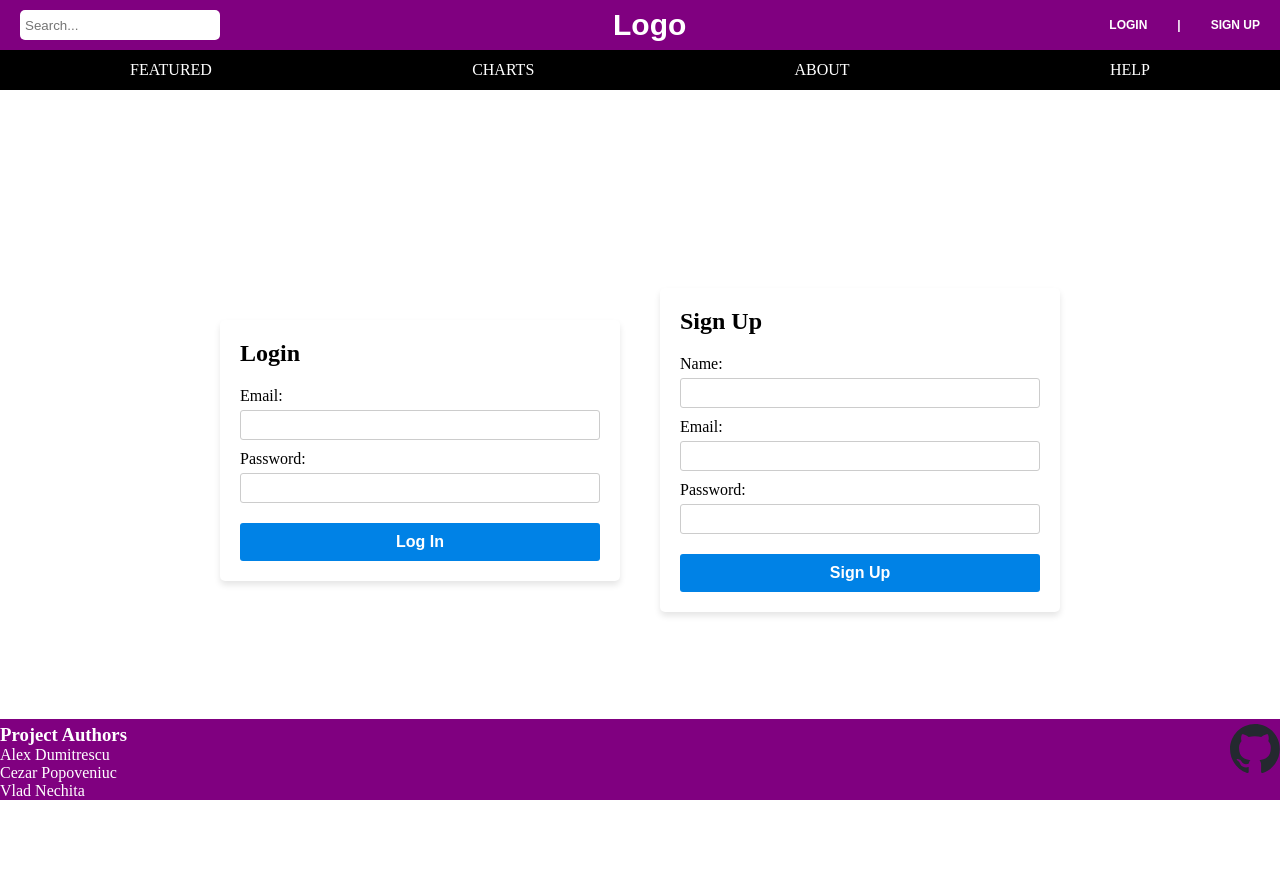
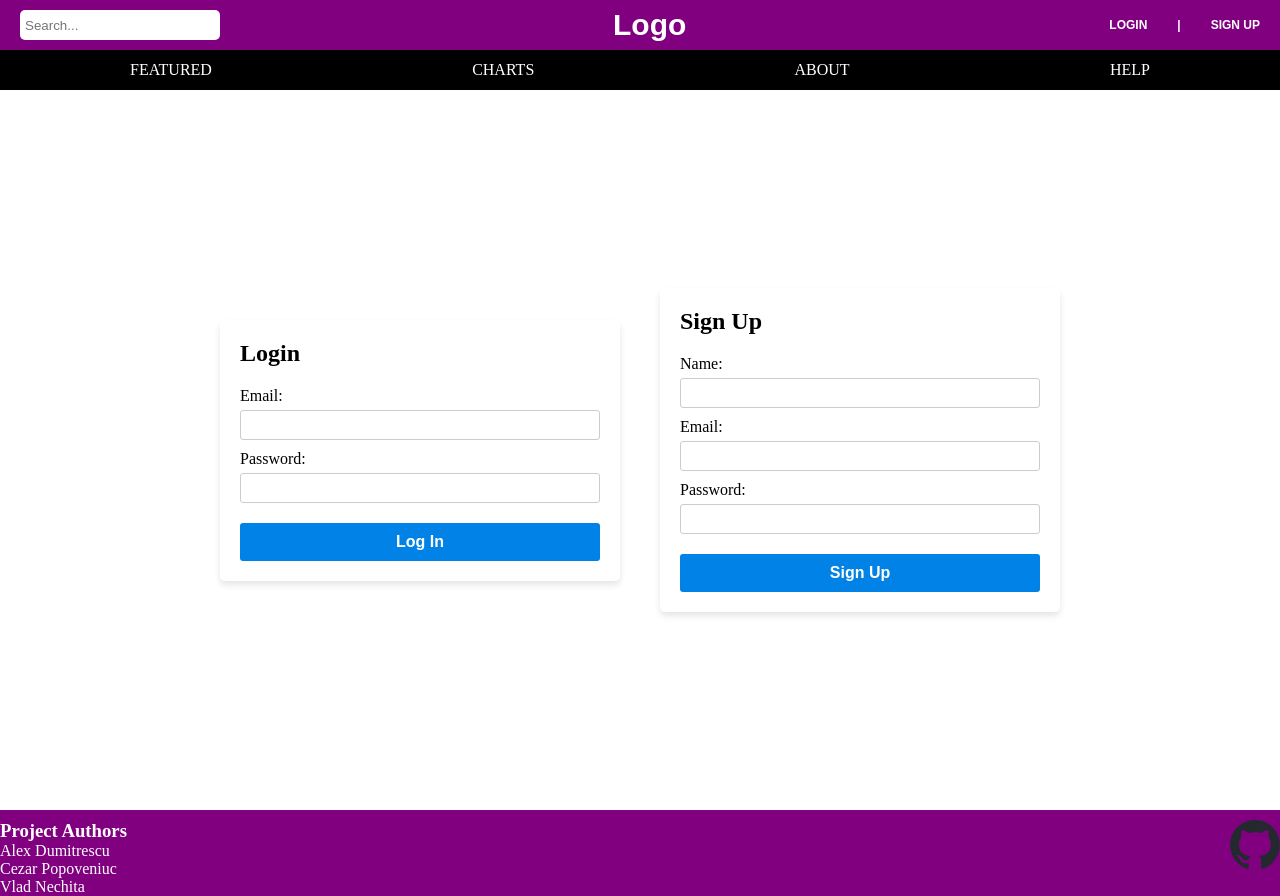
Before and after one commit to CezarPP/LyricsSmartTranslator, a plain HTML site: page login.html in a window 1280 px wide. Before the commit the page ends 810 px from the top, so only its background shows below. Drawn offline with Linux system fonts and the light colour scheme.

Commit message:
Footer now on bottom

```diff
--- a/css/about.css
+++ b/css/about.css
@@ -1,4 +1,4 @@
-main {
+article {
     max-width: 800px;
     margin: 0 auto;
     padding: 40px 20px;
--- a/css/help.css
+++ b/css/help.css
@@ -1,4 +1,4 @@
-main {
+article {
     max-width: 800px;
     margin: 0 auto;
     padding: 40px 20px;
--- a/css/styles.css
+++ b/css/styles.css
@@ -9,6 +9,39 @@
 body {
     font-family: montserrat, serif;
 }
+
+/*
+added new
+ */
+
+body {
+    min-height: 100vh;
+    margin: 0;
+}
+
+header {
+    min-height: 50px;
+    background: lightcyan;
+}
+
+footer {
+    min-height: 50px;
+    background: PapayaWhip;
+}
+
+/* The article fills all the space between header & footer */
+body {
+    display: flex;
+    flex-direction: column;
+}
+
+article {
+    flex: 1;
+}
+
+/*
+finish
+ */
 
 .nav {
     font-family: Programme, sans-serif;
@@ -118,11 +151,7 @@ nav ul li a {
     }
 }
 
-footer{
-    position: absolute;
-    bottom: 0;
-    left: 0;
-    right: 0;
+footer {
     background: #800080;
     height: auto;
     width: 100%;
@@ -136,7 +165,7 @@ footer{
     justify-content: space-between;
 }
 
-.footer-content .github-logo img{
+.footer-content .github-logo img {
     width: 50px;
     height: auto;
 }
--- a/login.html
+++ b/login.html
@@ -11,10 +11,9 @@
     <script src="/js/loadFooter.js" defer></script>
 </head>
 <body>
-<div id="navbar-container"></div>
-<div id="footer-container"></div>
+<header id="navbar-container"></header>
 
-<main>
+<article>
     <div class="split-form-container">
         <div class="form-container login-container">
             <h2>Login</h2>
@@ -45,8 +44,9 @@
             </form>
         </div>
     </div>
-</main>
+</article>
 
-<script src="js/loadNavbar.js" defer></script>
+
+<footer id="footer-container"></footer>
 </body>
 </html>
```
Also changed, not shown: about.html (+5 -4 lines), addSong.html (+6 -3 lines), help.html (+4 -5 lines), index.html (+5 -2 lines), search.html (+5 -4 lines).
